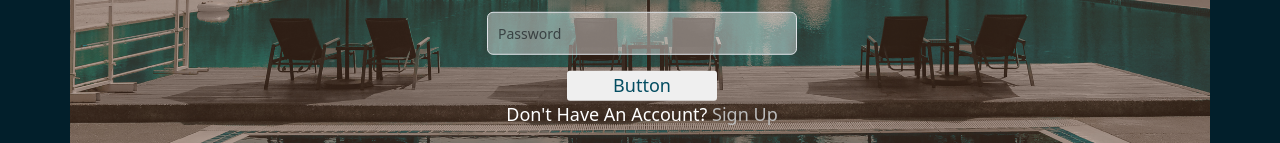
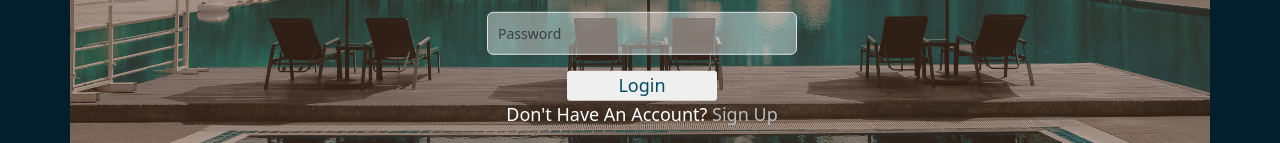
Before and after one commit to shakeeb2001/Final-Full-Stack-Project, a React (Create React App) app in the folder Frontend/front/: page /login in a window 1280 px wide. Shown: the part 657-800 px from the top of the page. Built offline with nearby package versions, Linux system fonts and the light colour scheme.

Commit message:
login-final

```diff
--- a/Frontend/front/src/pages/login.js
+++ b/Frontend/front/src/pages/login.js
@@ -76,7 +76,7 @@
           />
         </Form.Group>
         <div className="button-container">
-        <button className='button'>Button</button>
+        <button className='button'>Login</button>
         </div>
         <p className="signup-link">
           Don't have an account? <Link className="signup-link-route" to="/signup">Sign Up</Link>
```
